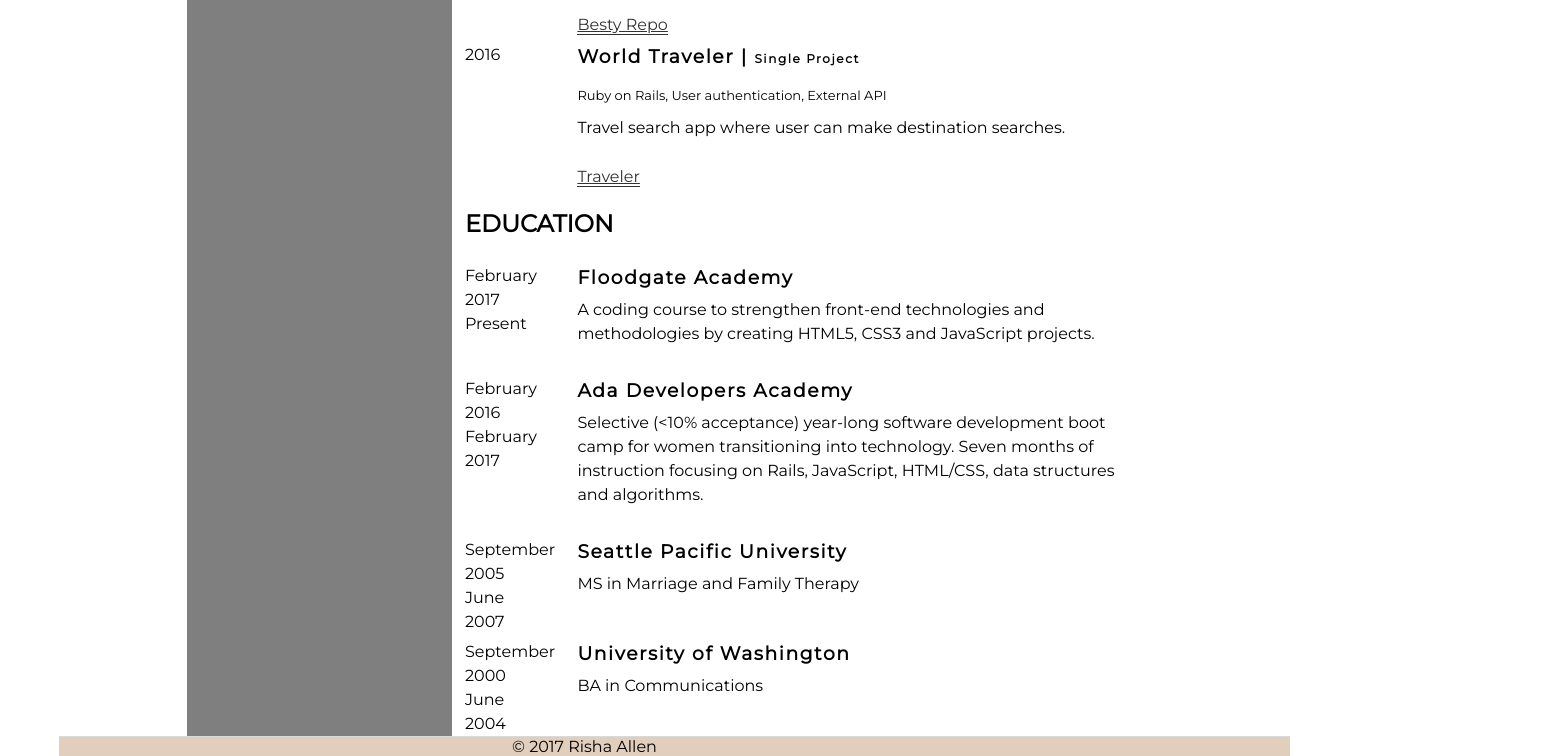
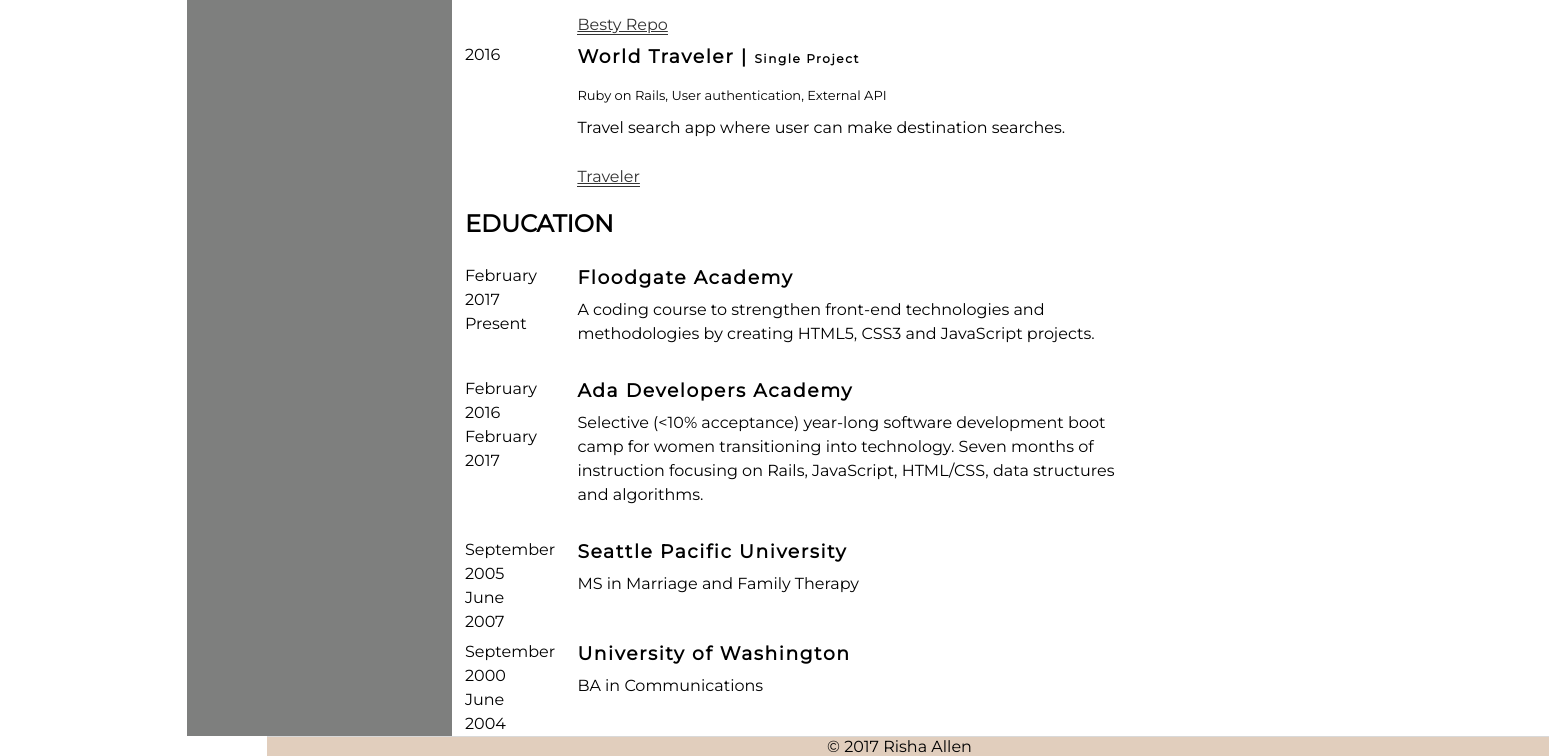
Before and after one commit to rishallen/rishallen.github.io, a website: page index.html in a window 1280 px wide. Shown: the part 1629-2385 px from the top of the page, 1549 px wide, since content can reach past the window. Drawn offline with nearby package versions, Linux system fonts and the light colour scheme; a web font is replaced by a local one.

Commit message:
web responsive for mobile

```diff
--- a/scss/partials/__layout.scss
+++ b/scss/partials/__layout.scss
@@ -276,8 +276,8 @@ aside {
       }
       @include respond-to("for-tablet-landscape-up") {
         position: relative;
-        left: 59px;
-        padding-left: 453px;
-        width: 778px;
+        left: 267px;
+        padding-left: 560px;
+        width: 722px;
       }
     }
```
Also changed, not shown: index.html (line endings or trailing spaces), public/css/main.css.
